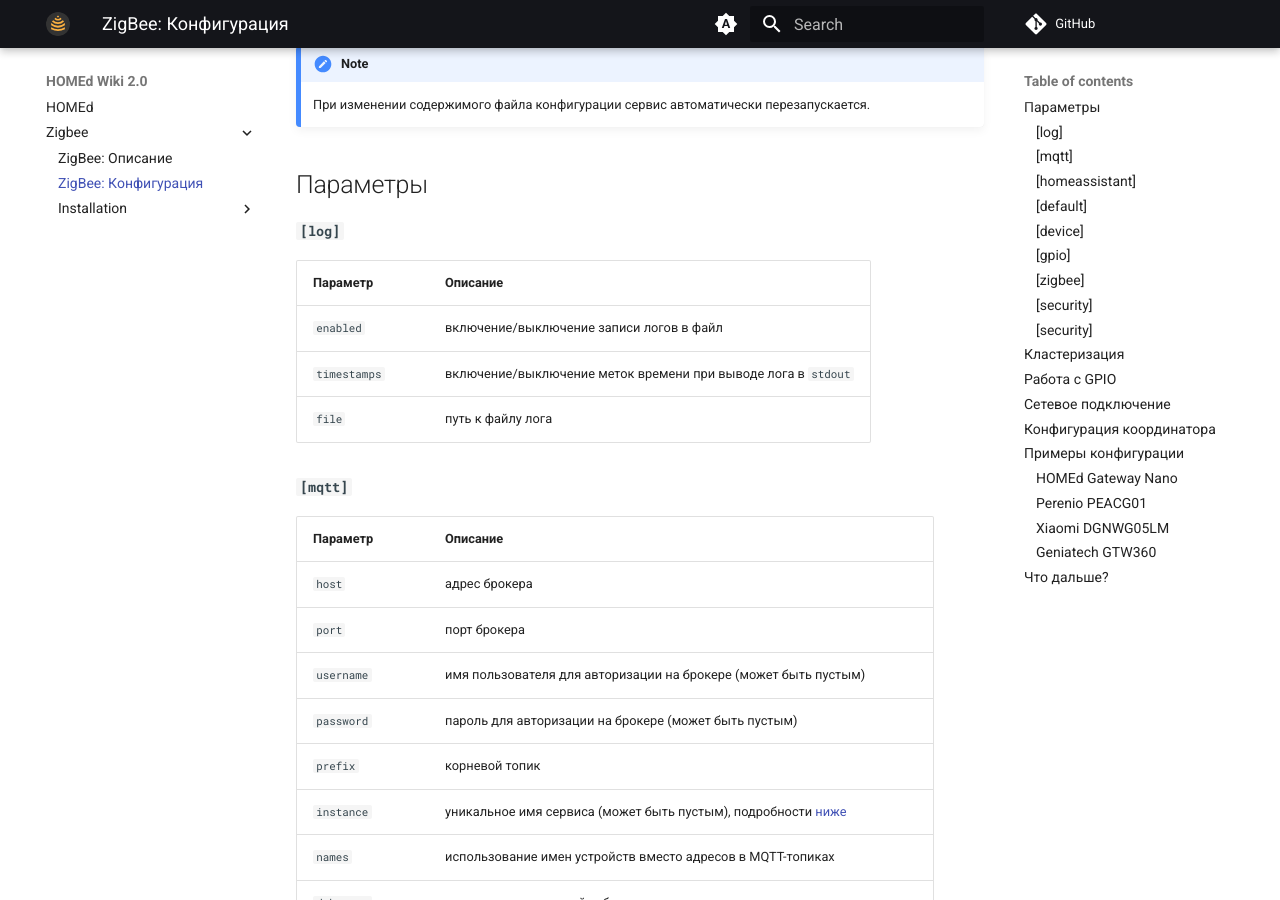
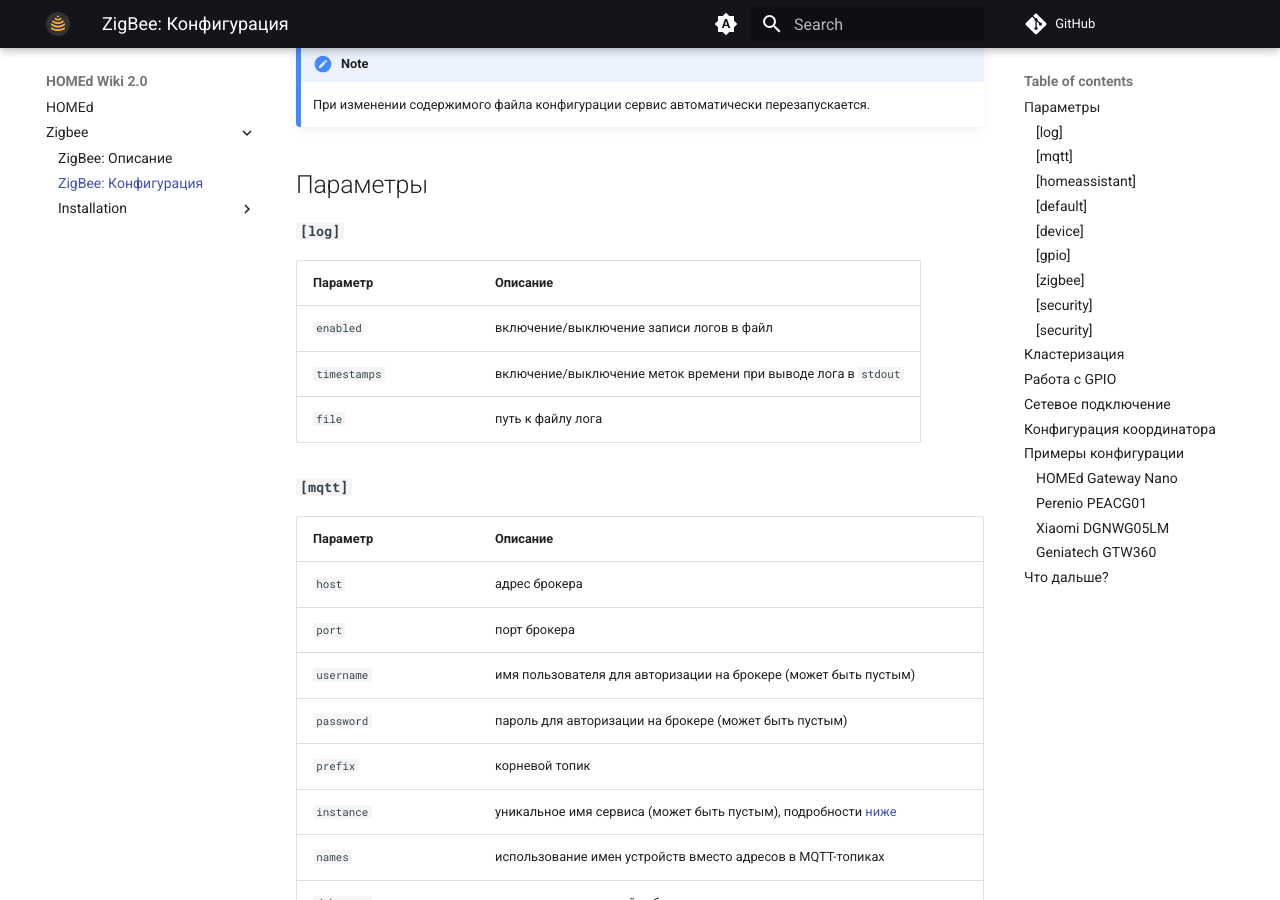
Before and after one commit to xyzroe/homed-wiki, an MkDocs documentation site: the page built from docs/zigbee/configuration.md, in a window 1280 px wide and 900 px high, scrolled down 1289 px. Built offline with MkDocs 1.6.1 and Material for MkDocs 9.7.7, drawn with Linux system fonts in a browser that asks for light colours; comment, search, counter and statistics services are not loaded.

Commit message:
clean up

```diff
--- a/docs/zigbee/configuration.md
+++ b/docs/zigbee/configuration.md
@@ -67,7 +67,7 @@
 
 #### `[log]`
 
-| <div style="width:100px">Параметр</div> | Описание |
+| <div style="width:150px">Параметр</div> | Описание |
 |-----------------------------------------|----------|
 | `enabled`    | включение/выключение записи логов в файл |
 | `timestamps` | включение/выключение меток времени при выводе лога в `stdout` |
@@ -75,7 +75,7 @@
 
 #### `[mqtt]`
 
-| <div style="width:100px">Параметр</div> | Описание |
+| <div style="width:150px">Параметр</div> | Описание |
 |-----------------------------------------|----------|
 | `host`     | адрес брокера |
 | `port`     | порт брокера |
@@ -88,7 +88,7 @@
 
 #### `[homeassistant]`
 
-| <div style="width:100px">Параметр</div> | Описание |
+| <div style="width:150px">Параметр</div> | Описание |
 |-----------------------------------------|----------|
 | `enabled` | включение/выключение функции [Home Assistant MQTT Discovery](https://www.home-assistant.io/integrations/mqtt/#mqtt-discovery) |
 | `prefix`  | корневой топик для [Home Assistant MQTT Discovery](https://www.home-assistant.io/integrations/mqtt/#mqtt-discovery) |
@@ -96,14 +96,14 @@
 
 #### `[default]`
 
-| <div style="width:100px">Параметр</div> | Описание |
+| <div style="width:150px">Параметр</div> | Описание |
 |-----------------------------------------|----------|
 | `enabled` | состояние функции [Home Assistant MQTT Discovery](https://www.home-assistant.io/integrations/mqtt/#mqtt-discovery) для новых устройств по умолчанию |
 | `cloud`   | состояние функции [HOMEd Cloud](/cloud/) для новых устройств по умолчанию |
 
 #### `[device]`
 
-| <div style="width:100px">Параметр</div> | Описание |
+| <div style="width:150px">Параметр</div> | Описание |
 |-----------------------------------------|----------|
 | `database`   | путь к файлу базы данных устройств |
 | `properties` | путь к файлу, в котором будут храниться акткуальные (последние известные) состояния устройств |
@@ -115,7 +115,7 @@
 
 #### `[gpio]`
 
-| <div style="width:100px">Параметр</div> | Описание |
+| <div style="width:150px">Параметр</div> | Описание |
 |-----------------------------------------|----------|
 | `status`| порт светодиода для индикации режима добавления устройств |
 | `blink` | порт светодиода для индикации активности в сети |
@@ -124,15 +124,15 @@
 
 #### `[zigbee]`
 
-| <div style="width:100px">Параметр</div> | Описание |
+| <div style="width:150px">Параметр</div> | Описание |
 |-----------------------------------------|----------|
-| `adapter`  | тип адаптера, возможные значения:<br>`ezsp`, `zboss`, `zigate`, `znp` |
+| `adapter`  | тип адаптера, возможные значения: `ezsp`, `zboss`, `zigate`, `znp` |
 | `port`     | последовательный порт, к которому подключен координатор или адрес для [сетевого подключения](#_3) |
 | `baudrate` | скорость последовательного порта (при подключении через локальный порт) |
 | `panid`    | идентификатор сети (в шестнадцатеричном формате, 2 байта)<br>___если значение не указано, оно будет сгенерировано автоматически___ |
 | `channel`  | номер канала ZigBee |
 | `power`    | максимальная мощность передатчика адаптера в __dBm__ |
-| `reset`    | способ управления перезагрузкой координатора, возможные значения:<br>`gpio`, `flow`, `soft` |
+| `reset`    | способ управления перезагрузкой координатора, возможные значения: `gpio`, `flow`, `soft` |
 | `write`    | разрешение/запрет перезаписывать конфигурацию координатора, подробности [ниже](#_4) |
 
 !!! warning
@@ -140,13 +140,13 @@
 
 #### `[security]`
 
-| <div style="width:100px">Параметр</div> | Описание |
+| <div style="width:150px">Параметр</div> | Описание |
 |-----------------------------------------|----------|
 | `key` | ключ сети (в шестнадцатеричном формате, 16 байт)<br>___если значение не указано, оно будет сгенерировано автоматически___ |
 
 #### `[security]`
 
-| <div style="width:100px">Параметр</div> | Описание |
+| <div style="width:150px">Параметр</div> | Описание |
 |-----------------------------------------|----------|
 | `port`    | вывод в лог дампов сырых данных последовательного порта |
 | `adapter` | вывод в лог дампов обмена данными с координатором |
```
Also changed, not shown: docs/index.md (+2 -2 lines), docs/zigbee/index.md (+5 -3 lines), docs/zigbee/installation/build.md (+1 -1 lines).
